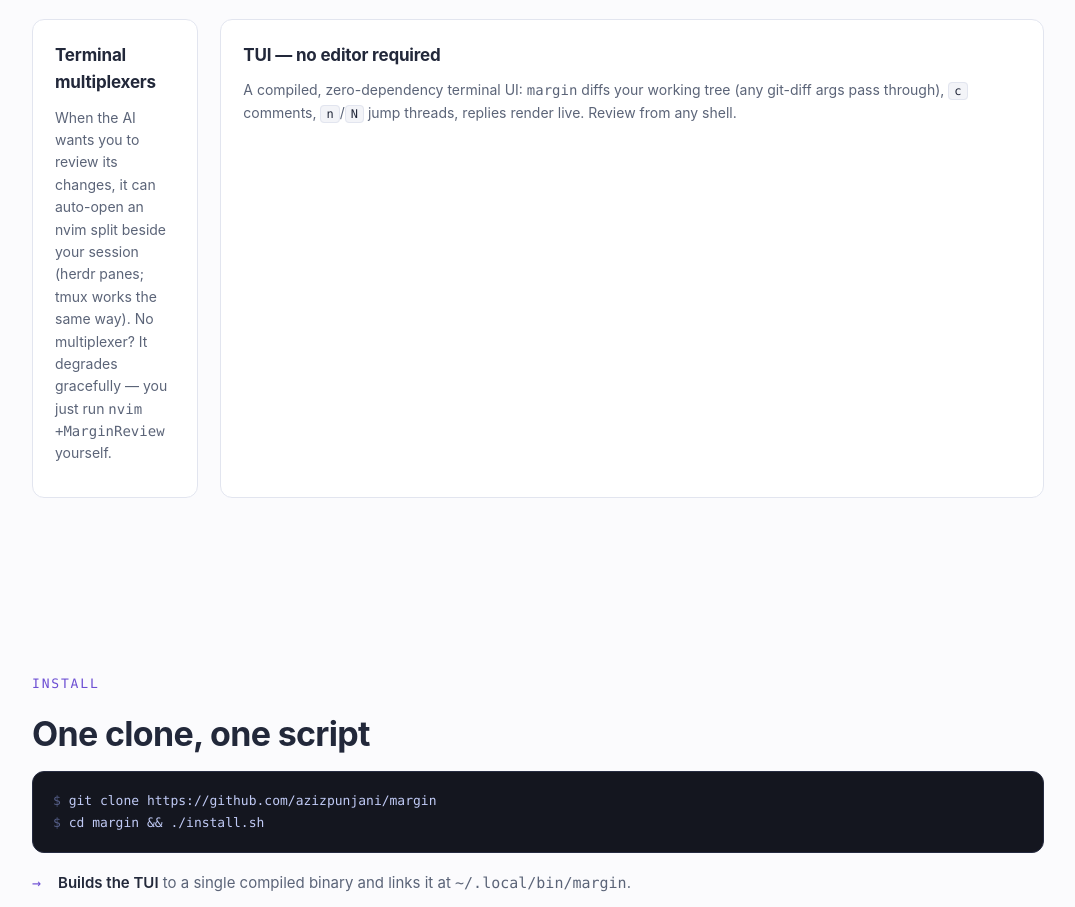
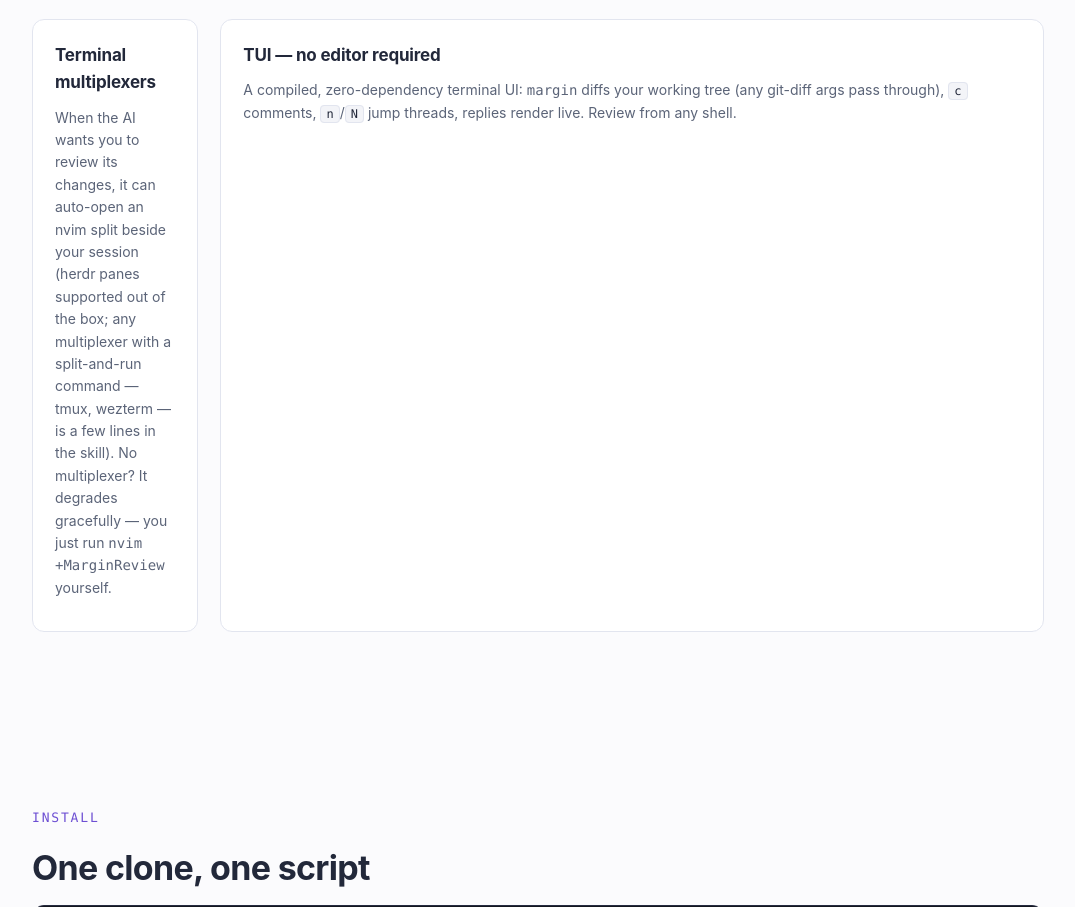
Before and after one commit to azizpunjani/margin, a website: page docs/index.html in a window 1280 px wide. Shown: the part 4746-5653 px from the top of the page, without its empty margins (102-1177 px from the left). Drawn offline with Linux system fonts and the light colour scheme.

Commit message:
docs: accurate multiplexer support wording

```diff
--- a/docs/index.html
+++ b/docs/index.html
@@ -302,7 +302,7 @@
       </div>
       <div class="card">
         <h3>Terminal multiplexers</h3>
-        <p>When the AI wants you to review its changes, it can auto-open an nvim split beside your session (herdr panes; tmux works the same way). No multiplexer? It degrades gracefully — you just run <code>nvim +MarginReview</code> yourself.</p>
+        <p>When the AI wants you to review its changes, it can auto-open an nvim split beside your session (herdr panes supported out of the box; any multiplexer with a split-and-run command — tmux, wezterm — is a few lines in the skill). No multiplexer? It degrades gracefully — you just run <code>nvim +MarginReview</code> yourself.</p>
       </div>
       <div class="card">
         <h3>TUI — no editor required</h3>
```
Also changed, not shown: README.md.
